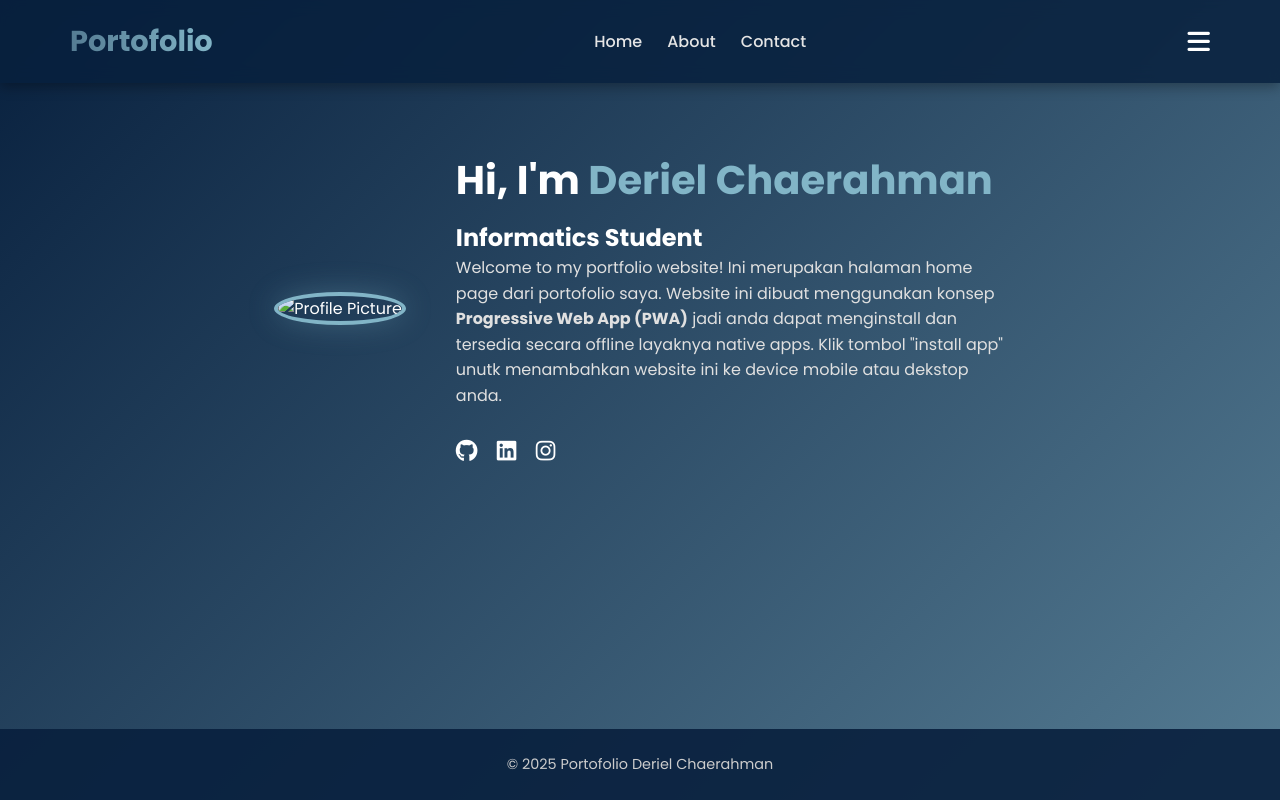
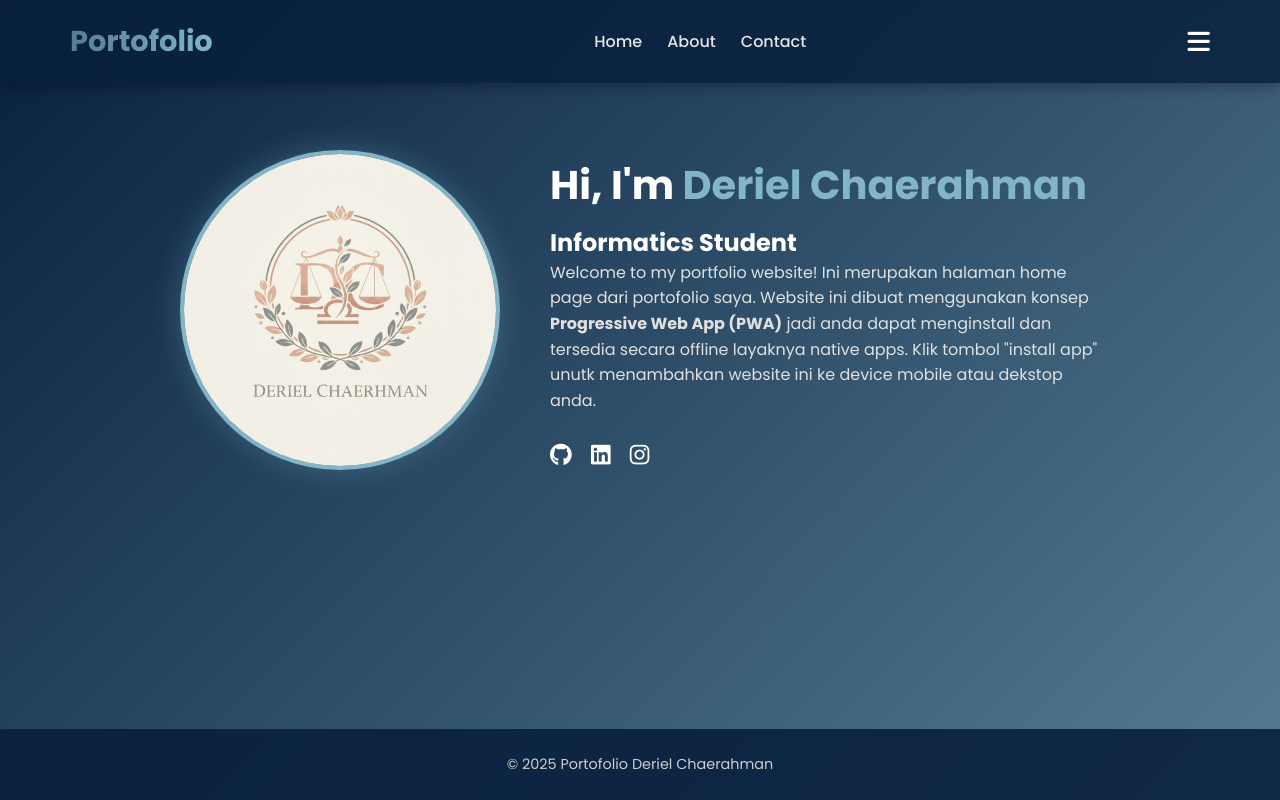
Before and after one commit to Bilra-Hkr/Bilra-Hkr-Desain-Web-WPA_Deriel-Chaerahman-2411533007, a plain HTML site: page index.html in a window 1280 px wide. Drawn offline with Linux system fonts and the light colour scheme; the site is published under a folder, as on GitHub Pages, so addresses that start at the root find nothing.

Commit message:
Update index.html

```diff
--- a/index.html
+++ b/index.html
@@ -6,11 +6,11 @@
     <meta name="viewport" content="width=device-width, initial-scale=1.0" />
     <title>Portfolio Deriel Chaerahman</title>
     <!-- PWA Manifest -->
-    <link rel="manifest" href="/manifest.json" />
+    <link rel="manifest" href="manifest.json" />
     <meta name="theme-color" content="#0a84ff" />
-    <link rel="icon" type="image/png" sizes="192x192" href="/img/icon-192x192.png" />
-    <link rel="icon" type="image/png" sizes="512x512" href="/img/icon-512x512.png" />
-    <link rel="apple-touch-icon" href="/img/icon-512x512.png" />
+    <link rel="icon" type="image/png" sizes="192x192" href="img/icon-192x192.png" />
+    <link rel="icon" type="image/png" sizes="512x512" href="img/icon-512x512.png" />
+    <link rel="apple-touch-icon" href="img/icon-512x512.png" />
     <meta name="apple-mobile-web-app-capable" content="yes" />
     <meta name="apple-mobile-web-app-title" content="Deriel Portfolio" />
     <meta name="apple-mobile-web-app-status-bar-style" content="default" />
@@ -48,7 +48,7 @@
     <section>
         <div class="main-container">
             <div class="image">
-                <img src="/img/icon-512x512.png" alt="Profile Picture" />
+                <img src="img/icon-512x512.png" alt="Profile Picture" />
             </div>
             <div class="content">
                 <h1>
@@ -86,4 +86,5 @@
     <script src="script.js"></script>
 </body>
 
+
 </html>
```
